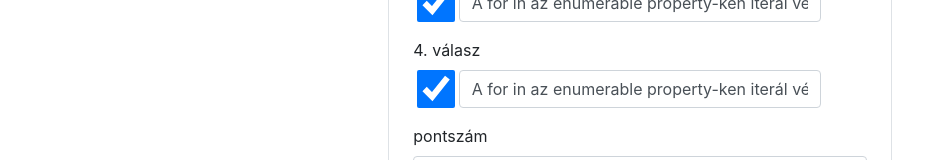
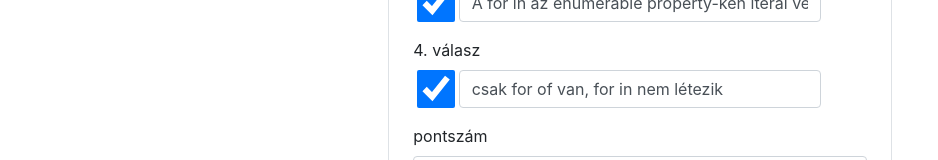
Before and after one commit to Ha891209/ang-pr-quiz, an Angular app: page /edit-question/1/1 in a window 1280 px wide. Shown: the part 554-714 px from the top of the page, without its empty margins (0-938 px from the left). Built offline with nearby package versions, Linux system fonts and the light colour scheme; data requests are answered from the project's data file.

Commit message:
question-editor modified

```diff
--- a/src/app/page/question-editor/question-editor.component.html
+++ b/src/app/page/question-editor/question-editor.component.html
@@ -71,13 +71,13 @@
 
                 <div class="form-group">
                     <label>4. válasz</label>
-                    <input class="form-control" type="hidden" name="answer_4_id" [(ngModel)]="question.answers[2].id">
+                    <input class="form-control" type="hidden" name="answer_4_id" [(ngModel)]="question.answers[3].id">
                     <div class="form-group d-flex flex-wrap">
                         <input class="form-control" style="float: left; width: 10%;" name="answer_4_correct"
                             type="checkbox" [(ngModel)]="question.answers[2].correct">
                         <input class="form-control" style="float: left; width: 80%;" name="answer_4_content" type="text"
                             pattern=".{3,100}" required placeholder="4. válasz"
-                            [(ngModel)]="question.answers[2].content">
+                            [(ngModel)]="question.answers[3].content">
                     </div>
                     <div [hidden]="questionForm.controls.answer_4_content?.valid || questionForm.controls.answer_4_content?.pristine"
                         class="error__message">
```
Also changed, not shown: src/server/db.json (indentation only).
